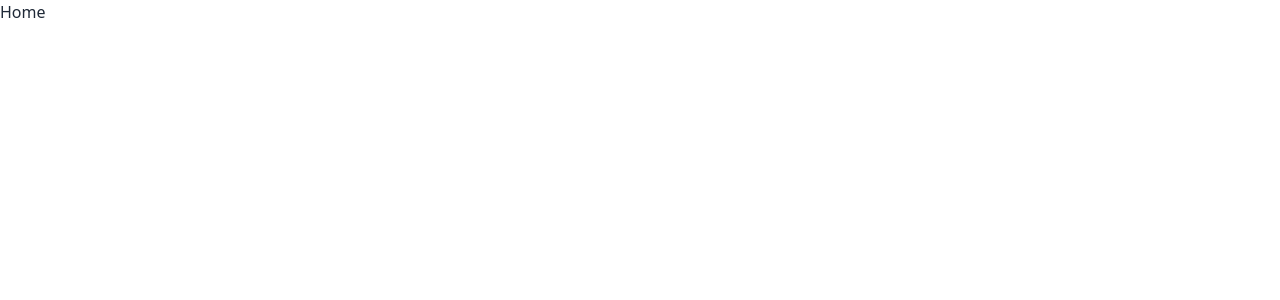
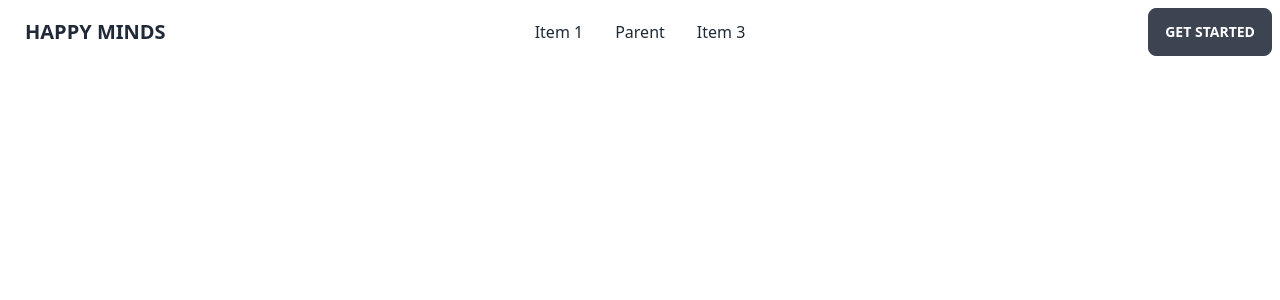
Before and after one commit to masterpranay1/Happy-Minds-Frontend, a React (Vite) app: page / in a window 1280 px wide. Shown: the top 300 px of the page. Built offline with nearby package versions, Linux system fonts and the light colour scheme.

Commit message:
sonu commit Header added

```diff
--- a/src/components/header.jsx
+++ b/src/components/header.jsx
@@ -0,0 +1,44 @@
+import React from 'react'
+
+function header() {
+  return (
+    <div className="navbar bg-base-100">
+  <div className="navbar-start">
+    <div className="dropdown">
+      <label tabIndex={0} className="btn btn-ghost lg:hidden">
+        <svg xmlns="http://www.w3.org/2000/svg" className="h-5 w-5" fill="none" viewBox="0 0 24 24" stroke="currentColor"><path strokeLinecap="round" strokeLinejoin="round" strokeWidth="2" d="M4 6h16M4 12h8m-8 6h16" /></svg>
+      </label>
+      <ul tabIndex={0} className="menu menu-compact dropdown-content mt-3 p-2 shadow bg-base-100 rounded-box w-52">
+        <li><a>Item 1</a></li>
+        <li tabIndex={0}>
+          <a className="justify-between">
+            Parent
+            <svg className="fill-current" xmlns="http://www.w3.org/2000/svg" width="24" height="24" viewBox="0 0 24 24"><path d="M8.59,16.58L13.17,12L8.59,7.41L10,6L16,12L10,18L8.59,16.58Z"/></svg>
+          </a>
+
+        </li>
+        <li><a>Item 3</a></li>
+      </ul>
+    </div>
+    <a className="btn btn-ghost normal-case text-xl">HAPPY MINDS</a>
+  </div>
+  <div className="navbar-center hidden lg:flex">
+    <ul className="menu menu-horizontal px-1">
+      <li><a>Item 1</a></li>
+      <li tabIndex={0}>
+        <a>
+          Parent
+        </a>
+
+      </li>
+      <li><a>Item 3</a></li>
+    </ul>
+  </div>
+  <div className="navbar-end">
+    <a className="btn">Get started</a>
+  </div>
+</div>
+  )
+}
+
+export default header
--- a/src/main.jsx
+++ b/src/main.jsx
@@ -2,12 +2,12 @@
 import ReactDOM from 'react-dom/client'
 import { createBrowserRouter, RouterProvider } from 'react-router-dom';
 import './index.css'
-import Home from './pages/Home.page';
+import Header from './components/header';
 
 const router = createBrowserRouter([
   {
     path: "/",
-    element: <Home />,
+    element: <Header />,
   },
 ]);
 
```
